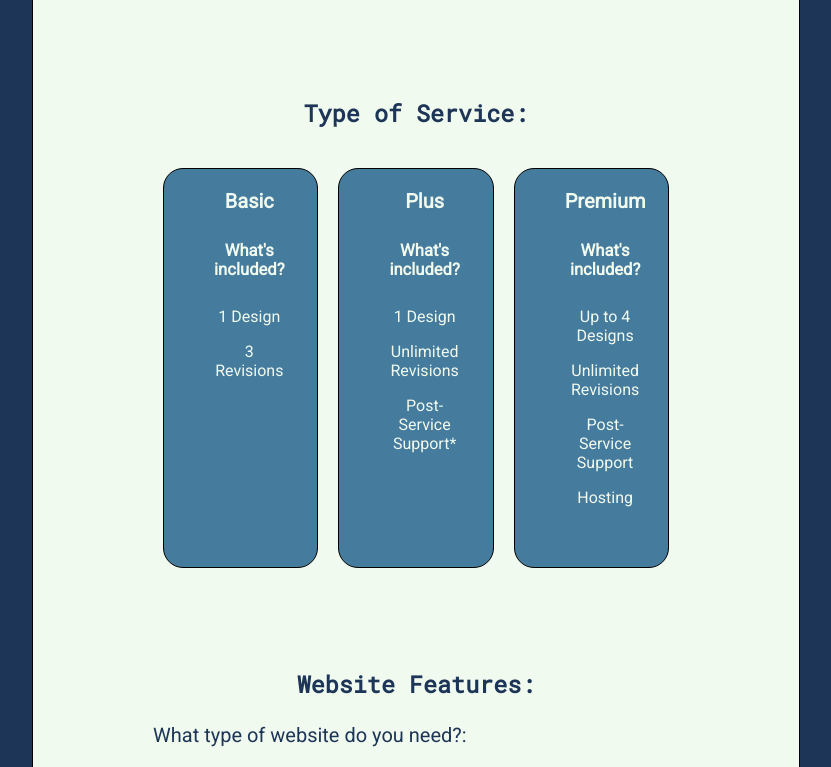
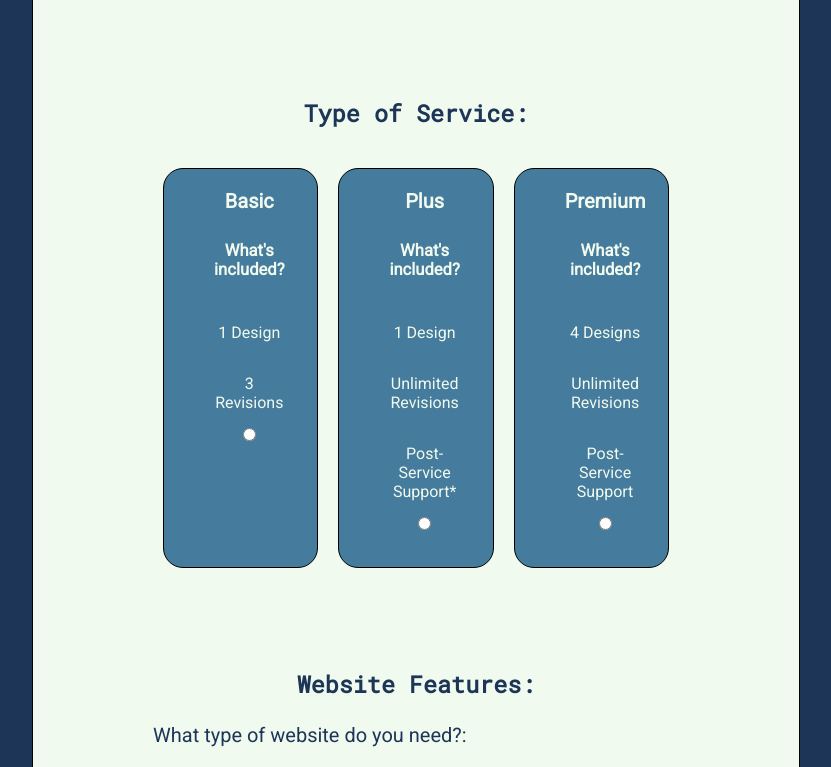
Before and after one commit to flawedvice/Survey-Form, a plain HTML site: page index.html in a window 1280 px wide. Shown: the part 664-1431 px from the top of the page, without its empty margins (224-1055 px from the left). Drawn offline with Linux system fonts and the light colour scheme.

Commit message:
Little Tweaks

```diff
--- a/index.html
+++ b/index.html
@@ -38,12 +38,12 @@
     <div id="service-data">
       <h3>Type of Service:</h3>
       <div class="section" id="type-service">
-        <div class="card">
+        <div class="card" onclick="typeService(this.child)">
           <label for="basic-service"><strong>Basic</strong>
             <h5>What's included?</h5>
             <p>1 Design</p>
             <p>3 Revisions</p>
-            <input type="radio" name="type-of-service" id="basic-service" required>
+            <input type="radio" name="type-of-service" id="basic-service" value="basic-service" required>
           </label>
         </div>
         <div class="card">
@@ -52,17 +52,16 @@
             <p>1 Design</p>
             <p>Unlimited Revisions</p>
             <p>Post-Service Support*</p>
-          <input type="radio" name="type-of-service" id="plus-service" required>
+            <input type="radio" name="type-of-service" id="plus-service" value="plus-service" required>
           </label>
         </div>
         <div class="card">
           <label for="premium-service"><strong>Premium</strong>
             <h5>What's included?</h5>
-            <p>Up to 4 Designs</p>
+            <p>4 Designs</p>
             <p>Unlimited Revisions</p>
             <p>Post-Service Support</p>
-            <p>Hosting</p>
-            <input type="radio" name="type-of-service" id="premium-service" required>
+            <input type="radio" name="type-of-service" id="premium-service" value="premium-service" required>
           </label>
         </div>
       </div>
--- a/style.css
+++ b/style.css
@@ -64,12 +64,18 @@ h1, h2, h3, h4 {
 }
 .card label {
   padding: 2rem 5rem;
+  display: flex;
+  flex-direction: column;
+  justify-content: space-evenly;
 }
 .card p {
   font-size: 1.6rem;
 }
 .card input {
-  visibility: hidden;
+/*  visibility: hidden;*/
+  margin: 0 auto;
+  bottom: 1rem;
+
 }
 /* -- CARDS -- */
 
```
